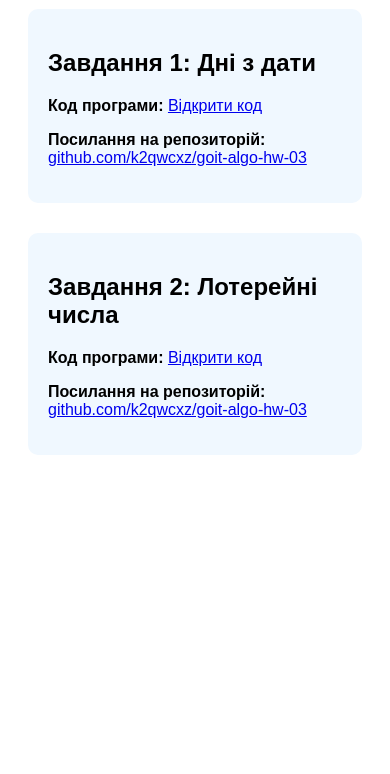
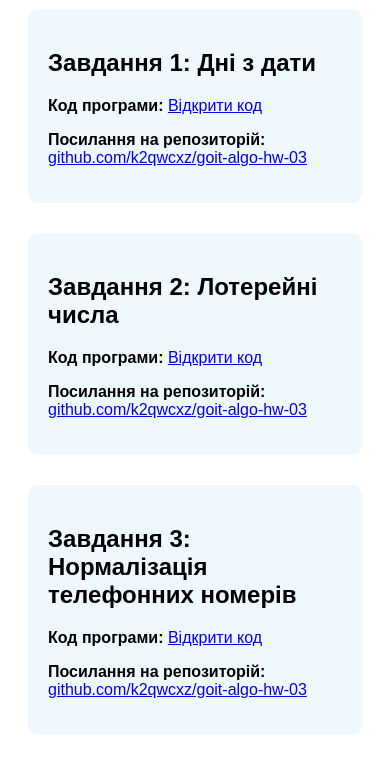
Before and after one commit to k2qwcxz/goit-algo-hw-03, a plain HTML site: page index.html in a window 390 px wide. Shown: the part 144-918 px from the top of the page. Before the commit the page ends 844 px from the top, so only its background shows below. Drawn offline with Linux system fonts and the light colour scheme.

Commit message:
Add task 3 section for phone number normalization

```diff
--- a/index.html
+++ b/index.html
@@ -27,5 +27,18 @@
 <p><strong>Посилання на репозиторій:</strong>
 <a href="https://github.com/k2qwcxz/goit-algo-hw-03">github.com/k2qwcxz/goit-algo-hw-03</a></p>
 </div>
+
+<!-- НОВИЙ БЛОК для завдання 3 -->
+<div style="margin: 30px 0; padding: 20px; background: #f0f8ff; border-radius: 10px;">
+<h2>Завдання 3: Нормалізація телефонних номерів</h2>
+
+<p><strong>Код програми:</strong>
+    <a href="https://raw.githubusercontent.com/k2qwcxz/goit-algo-hw-03/refs/heads/main/normalize_phone/normalize_phone.py">
+        Відкрити код
+    </a></p>
+<p><strong>Посилання на репозиторій:</strong>
+<a href="https://github.com/k2qwcxz/goit-algo-hw-03">github.com/k2qwcxz/goit-algo-hw-03</a></p>
+</div>
+
 </body>
 </html>
```
